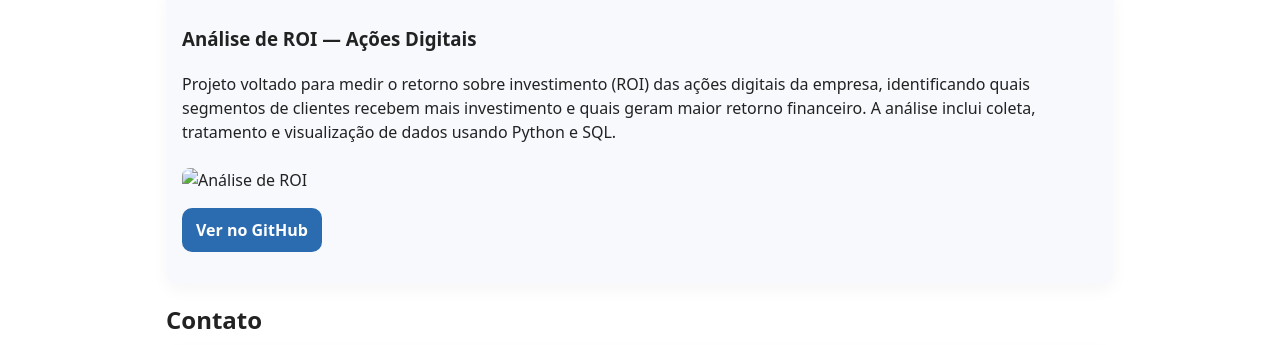
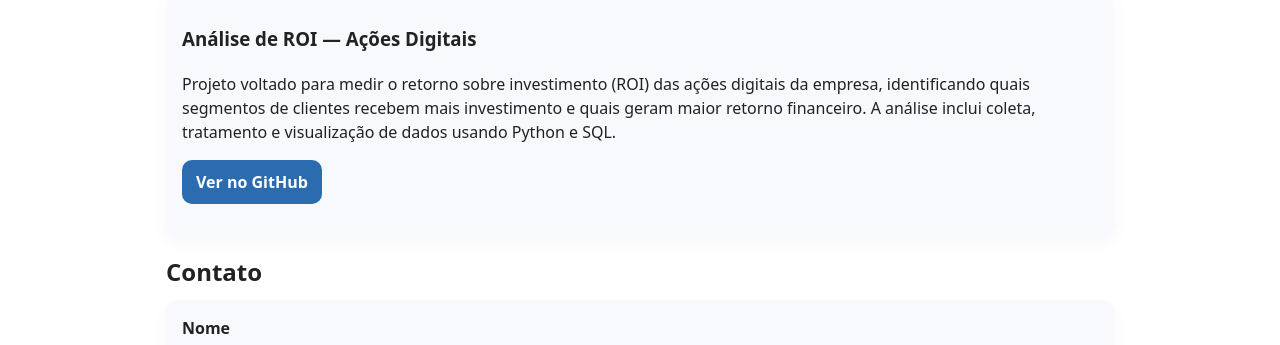
Before and after one commit to Gabriel-Bose/portifolio-UNI, a plain HTML site: page index.html in a window 1280 px wide. Shown: the part 686-1031 px from the top of the page. Drawn offline with Linux system fonts and the light colour scheme.

Commit message:
Update index.html

```diff
--- a/index.html
+++ b/index.html
@@ -167,10 +167,6 @@
     <article class="card">
       <h3>Análise de ROI — Ações Digitais</h3>
       <p>Projeto voltado para medir o retorno sobre investimento (ROI) das ações digitais da empresa, identificando quais segmentos de clientes recebem mais investimento e quais geram maior retorno financeiro. A análise inclui coleta, tratamento e visualização de dados usando Python e SQL.</p>
-      <!-- Imagem do projeto -->
-      <img src="bit.ly/AnaliseRoi"
-           alt="Análise de ROI"
-           style="width:100%; border-radius:8px; margin-top:8px;">
       <!-- Link para o GitHub -->
       <p><a href="https://github.com/Gabriel-Bose/portifolio-UNI" target="_blank" class="btn">Ver no GitHub</a></p>
     </article>
```
